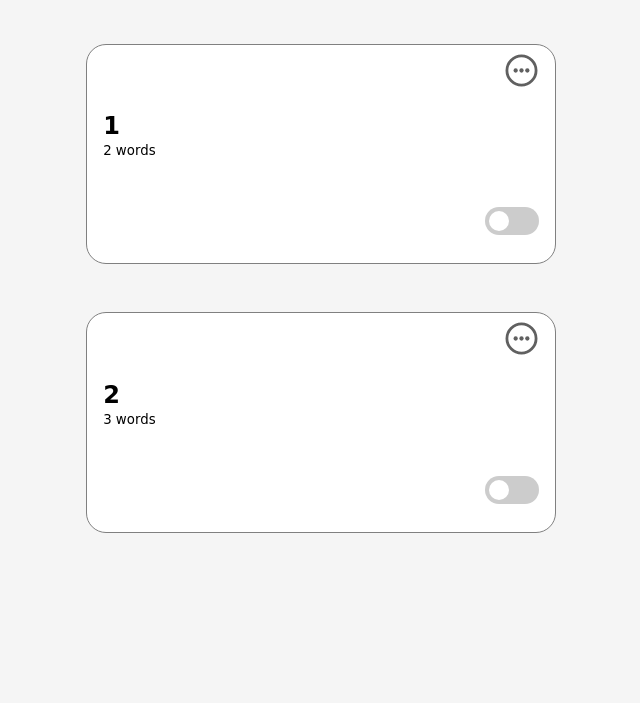
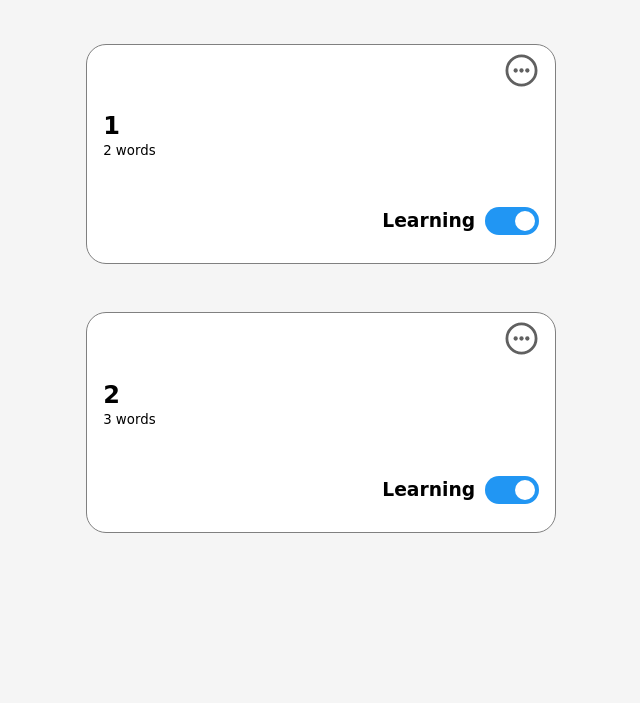
Before and after one commit to diegoCodes22/literate, a Flask app: page / in a window 1280 px wide. Shown: the part 344-1047 px from the top of the page, without its empty margins (411-1051 px from the left). Run offline with Flask 3, Linux system fonts and the light colour scheme; a user stored in the database is signed in.

Commit message:
Implemented learning states.

```diff
--- a/app.py
+++ b/app.py
@@ -33,17 +33,14 @@ def parse_deck_info(user_id=None, access=None):
         dict(deck)
         deck_info = json.loads(deck["deck_info"])
         x = {"deck_name": deck["deck_name"], "word_count": len(deck_info["word"]),
-             "deck_hash": deck["deck_hash"], "user_id": deck["user_id"]}
+             "deck_hash": deck["deck_hash"], "user_id": deck["user_id"], "learning": deck["learning"]}
         decks_list.append(x)
     return decks_list
 
 
 @login_required
 def paand(user_id, action, deck_hash=None, access=None, info=None, add=None):
-    access_list = None
-    # I don't think access list is necessary
     owner_id = None
-
 
     def community_share_check(deck_info_community_share):
         try:
@@ -58,7 +55,6 @@ def paand(user_id, action, deck_hash=None, access=None, info=None, add=None):
                 del deck_info["community-share"]
                 return "Private"
         except KeyError:
-            # access_list = [user_id]
             return "Private"
 
     if deck_hash:
@@ -87,18 +83,18 @@ def paand(user_id, action, deck_hash=None, access=None, info=None, add=None):
     if action == "insert":
         if access == "Private":
             if info:
-                cur.execute("INSERT INTO decks(user_id, deck_name, deck_info, access, access_list) "
-                            "VALUES(?, ?, ?, ?, ?)""RETURNING deck_id",
-                            (user_id, info["deck-name"][0], json.dumps(info), access, json.dumps(access_list)))
+                cur.execute("INSERT INTO decks(user_id, deck_name, deck_info, access) "
+                            "VALUES(?, ?, ?, ?)""RETURNING deck_id",
+                            (user_id, info["deck-name"][0], json.dumps(info), access))
             else:
-                cur.execute("INSERT INTO decks(user_id, deck_name, deck_info, access, access_list) "
-                            "VALUES(?, ?, ?, ?, ?)""RETURNING deck_id",
-                            (user_id, deck_info["deck-name"][0], json.dumps(deck_info), access, json.dumps(access_list))
+                cur.execute("INSERT INTO decks(user_id, deck_name, deck_info, access) "
+                            "VALUES(?, ?, ?, ?)""RETURNING deck_id",
+                            (user_id, deck_info["deck-name"][0], json.dumps(deck_info), access)
                             )
         else:
-            cur.execute("INSERT INTO decks(user_id, deck_name, deck_info, access, access_list) VALUES(?, ?, ?, ?, ?)"
+            cur.execute("INSERT INTO decks(user_id, deck_name, deck_info, access) VALUES(?, ?, ?, ?)"
                         "RETURNING deck_id",
-                        (user_id, deck_info["deck-name"][0], json.dumps(deck_info), access, json.dumps(access_list)))
+                        (user_id, deck_info["deck-name"][0], json.dumps(deck_info), access))
         deck_id = cur.fetchone()[0]
         deck_hash = generate_unique_id(deck_id)
         cur.execute('UPDATE decks SET deck_hash=? WHERE deck_id=?', (deck_hash, deck_id))
@@ -106,9 +102,9 @@ def paand(user_id, action, deck_hash=None, access=None, info=None, add=None):
         return 0
 
     elif action == "update" and owner_id == user_id:
-        cur.execute("UPDATE decks SET deck_name=?, deck_info=?, access=?, access_list=? "
+        cur.execute("UPDATE decks SET deck_name=?, deck_info=?, access=? "
                     "WHERE user_id=? AND deck_hash=?",
-                    (deck_info["deck-name"][0], json.dumps(deck_info), access, json.dumps(access_list), user_id,
+                    (deck_info["deck-name"][0], json.dumps(deck_info), access, user_id,
                         deck_hash))
         conn.commit()
         return 0
@@ -251,7 +247,11 @@ def delete_deck():
         deck_hash = request.args.get("dsh")
         user_id = session["user_id"]
         cur.execute("SELECT user_id FROM decks WHERE deck_hash=?", (deck_hash,))
-        owner_id = cur.fetchone()[0]
+        try:
+            owner_id = cur.fetchone()[0]
+        except TypeError:
+            return render_template("dashboard.html", decks_list=parse_deck_info(user_id=user_id))
+
         if owner_id == user_id:
             cur.execute("DELETE FROM decks WHERE deck_hash=?", (deck_hash,))
             conn.commit()
@@ -268,12 +268,6 @@ def find_other_decks():
         return render_template("find_other_decks.html", decks_list=parse_deck_info(user_id=user_id, access="Public"))
 
 
-@app.route("/practice", methods=["POST", "GET"])
-@login_required
-def practice():
-    return render_template("practice.html")
-
-
 @app.route("/save_other", methods=["POST", "GET"])
 @login_required
 def save_other():
@@ -285,3 +279,22 @@ def save_other():
             return render_template("dashboard.html", decks_list=parse_deck_info(user_id=user_id))
         else:
             return insert
+
+
+@app.route("/learning", methods=["POST", "GET"])
+@login_required
+def learning():
+    if request.method == "POST":
+        state = "On" if request.form.get("state") == "true" else "Off"
+        deck_hash = request.form.get("dsh")
+        cur.execute("UPDATE decks SET learning=? WHERE deck_hash=?", (state, deck_hash))
+        conn.commit()
+        return jsonify({"learning": state})
+
+
+@app.route("/practice", methods=["POST", "GET"])
+@login_required
+def practice():
+    user_id = session["user_id"]
+    if request.method == "GET":
+        return render_template("practice.html")
--- a/static/scripts.js
+++ b/static/scripts.js
@@ -258,15 +258,6 @@ if (dashboard_button_El){
 
 const decks_more_btn_El = document.querySelectorAll(".deck-more-btn");
 if (decks_more_btn_El){
-    // for (let more_btn of decks_more_btn_El){
-    //     more_btn.addEventListener("click", function (evt) {
-    //         evt.stopPropagation();
-    //         this.nextElementSibling.style.display = "block";
-    //         document.querySelector("body").addEventListener("click", function () {
-    //             more_btn.nextElementSibling.style.display = "none";
-    //         });
-    //     });
-    // }
     for (let i = 0; i < decks_more_btn_El.length; i++){
         decks_more_btn_El[i].addEventListener("click", function (e) {
             e.stopPropagation();
@@ -286,6 +277,7 @@ if (decks_more_btn_El){
         alert("Link copied to clipboard")
     });
     }
+
 }
 
 
@@ -309,3 +301,25 @@ if (save_other_El) {
         });
     }
 }
+
+const dash_practice_El = document.querySelector("#dash-practice");
+if (dash_practice_El) {
+    let dash_practice_btn = dash_practice_El.firstElementChild;
+    dash_practice_btn.addEventListener("click", function (e) {
+        e.preventDefault();
+        window.location.href = "/practice";
+    });
+}
+
+const learn_state = document.querySelectorAll(".switch-box")
+if (learn_state) {
+    for (let i = 0; i < learn_state.length; i++){
+        learn_state[i].addEventListener("input", () => {
+           $.ajax({
+               url: "/learning",
+               type: "POST",
+               data: {"state": learn_state[i].checked, "dsh": learn_state[i].parentElement.id}
+           });
+        });
+    }
+}
--- a/static/styles2.css
+++ b/static/styles2.css
@@ -254,8 +254,6 @@ main {
     margin-top: 0;
 }
 
-/*Slider has units in px, but it should be in % or rem. It is not responsive.*/
-/*Or maybe it is not necessary*/
 .switch {
     position: relative;
     display: inline-block;
@@ -299,10 +297,13 @@ input:checked + .slider:before {
 .slider.round:before {
     border-radius: 50%;
 }
+input:checked ~ .learning-label {
+    color: #000;
+}
 
 .deck-state{
     position: relative;
-
+    height: 4.5rem;
 }
 .deck-state label{
     position: absolute;
@@ -310,6 +311,14 @@ input:checked + .slider:before {
     right: 0;
     margin-right: 1rem;
     margin-top: 2rem;
+}
+.learning-label {
+    position: absolute;
+    right: 4rem;
+    top: .15rem;
+    color: dimgray;
+    font-weight: 900;
+    font-size: 1.17rem;
 }
 
 #more-menu {
--- a/templates/dashboard.html
+++ b/templates/dashboard.html
@@ -24,7 +24,7 @@
         </div>
       </div>
       <div id="dash-practice" class="text-center mt-6">
-        <button class="btn-primary full-span"><a href="/practice">Begin Practice</a></button>
+        <button class="btn-primary full-span"><a href="">Begin Practice</a></button>
       </div>
       <div class="decks text-center">
         {% for deck in decks_list %}
@@ -45,9 +45,14 @@
               </a>
             </div>
             <div class="deck-state">
-              <label class="switch">
-                <input type="checkbox">
+              <label class="switch" id="{{deck['deck_hash']}}">
+                {% if deck["learning"] == "On" %}
+                  <input type="checkbox" checked class="switch-box">
+                {% else %}
+                  <input type="checkbox" class="switch-box">
+                {% endif %}
                 <span class="slider round"></span>
+                <span class="learning-label">Learning</span>
               </label>
             </div>
           </div>
```
Also changed, not shown: literate.sqlite.
